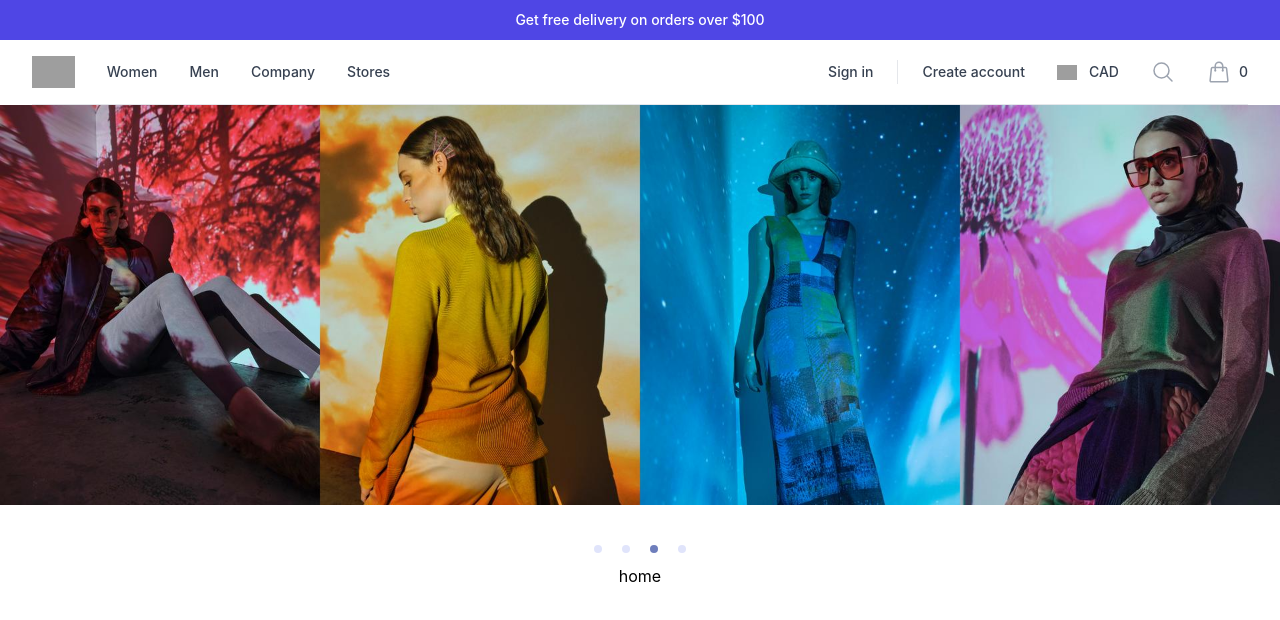
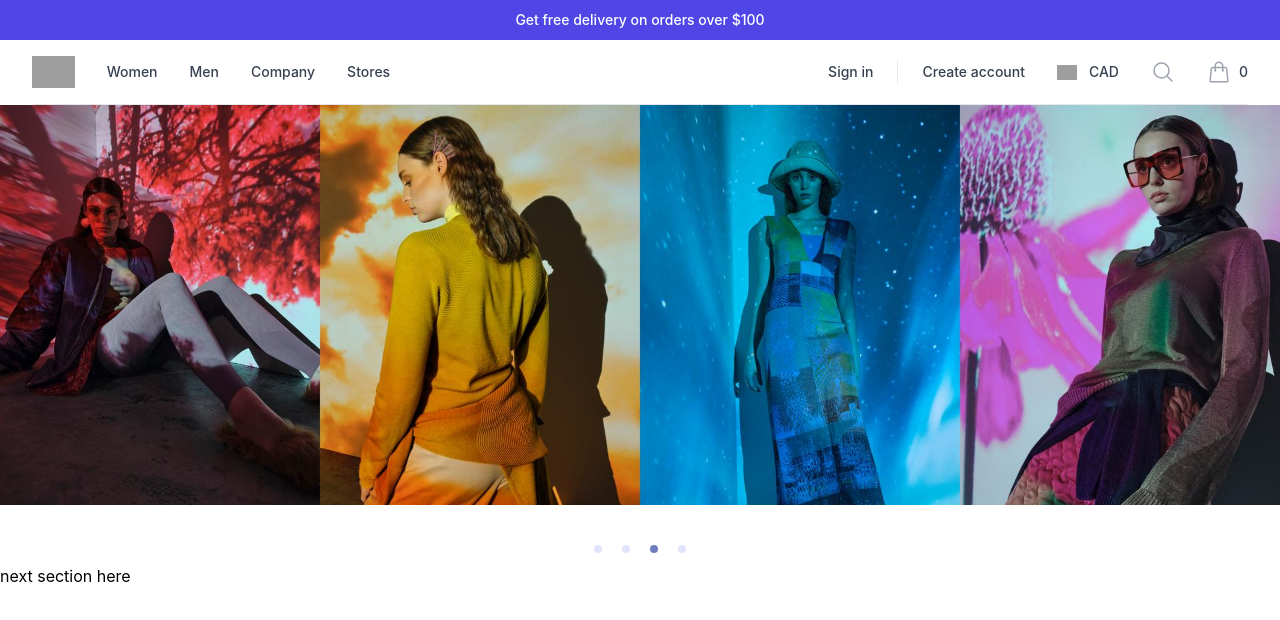
Before and after one commit to SergeyGorokhov91/online-shop, a React (Create React App) app in the folder frontend/: page / in a window 1280 px wide. Shown: the top 620 px of the page. Built offline with nearby package versions, Linux system fonts and the light colour scheme; grey boxes are pictures that could not be loaded.

Commit message:
Refactor struct of App.js

```diff
--- a/frontend/src/App.js
+++ b/frontend/src/App.js
@@ -1,14 +1,13 @@
 import './App.css';
 import Navigation from "./customer/components/navigation/Navigation";
-import MainCarousel from "./customer/components/HomeCarousel/MainCarousel";
+import HomePage from "./customer/pages/HomePage/HomePage";
 
 function App() {
   return (
-    <div className="App">
+    <div>
       <Navigation/>
-      <MainCarousel/>
       <div>
-        home
+        <HomePage/>
       </div>
     </div>
   );
--- /dev/null
+++ b/frontend/src/customer/pages/HomePage/HomePage.jsx
@@ -0,0 +1,15 @@
+import React from 'react';
+import MainCarousel from "../../components/HomeCarousel/MainCarousel";
+
+function HomePage() {
+  return (
+    <div>
+      <MainCarousel/>
+      <div>
+        next section here
+      </div>
+    </div>
+  );
+}
+
+export default HomePage;
```
